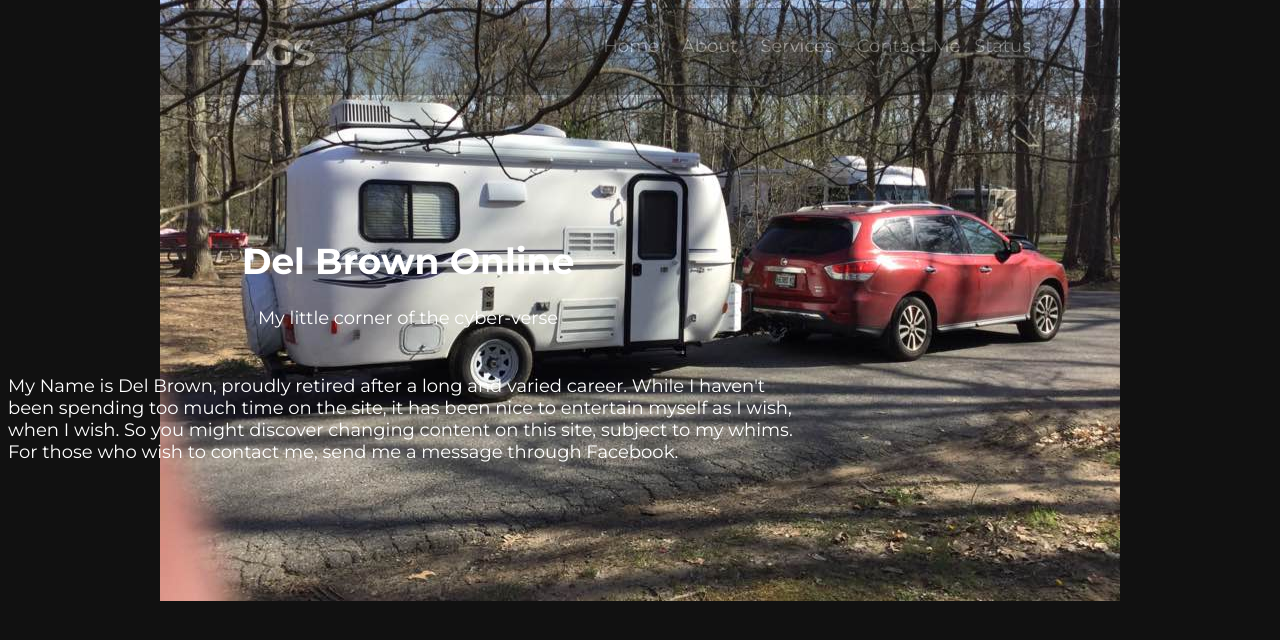
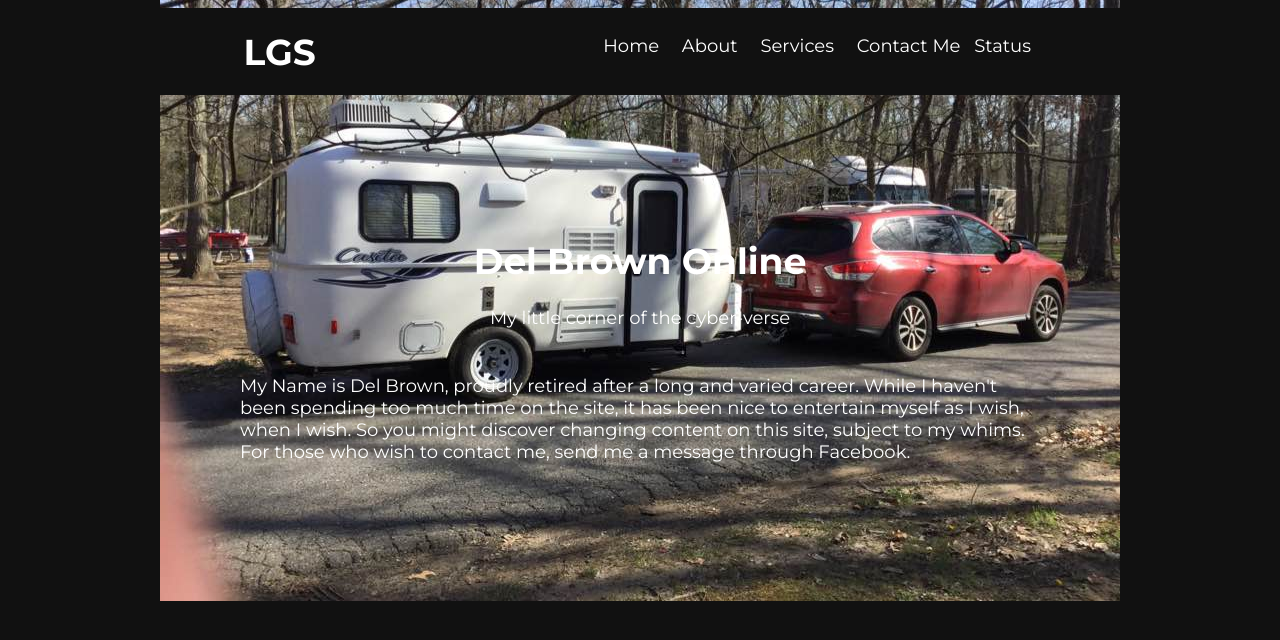
Before and after one commit to delonline/delonline.github.io, a Jekyll site: the page built from index.html, in a window 1280 px wide. Shown: the top 640 px of the page. Built offline with Jekyll 4.4.1, drawn with Linux system fonts in a browser that asks for light colours.

Commit message:
Update css.css

```diff
--- a/stylesheets/css.css
+++ b/stylesheets/css.css
@@ -13,19 +13,12 @@ body{
   background-position: center;
 }
 
+
 /**********/
 /* LAYOUT */
 /**********/
 
-#header {
-  position:auto;
-  margin-left: auto;
-  margin-right:auto;
-  background:lightgray;
-  opacity: 0.3;
-  padding: 1%;
-}
-
+#header {position:auto;}
 #header-content {width:100%;}
 #header-logo {padding:1em; background:#111111;}
 #header-nav {padding:1em; background:#555555;}
@@ -36,7 +29,7 @@ body{
 /***********/
 
 /* Measure */
-.measure {width:90%; max-width:800px; margin:2 auto;}
+.measure {width:90%; max-width:800px; margin:0 auto;}
 
 /* Logo */
 .logo {color:#fff; font-weight:800; margin:0;padding:.1em;}
```
